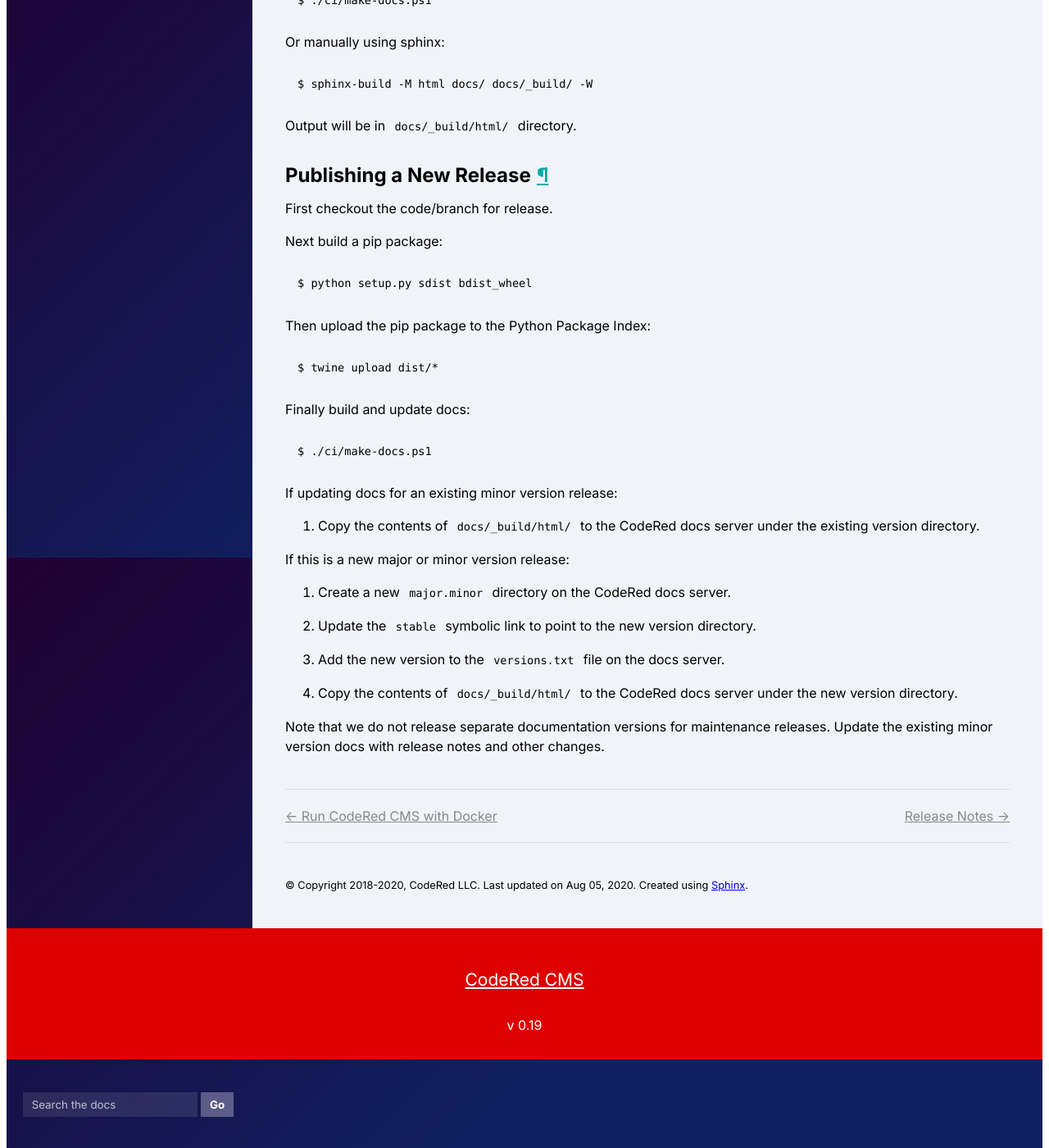
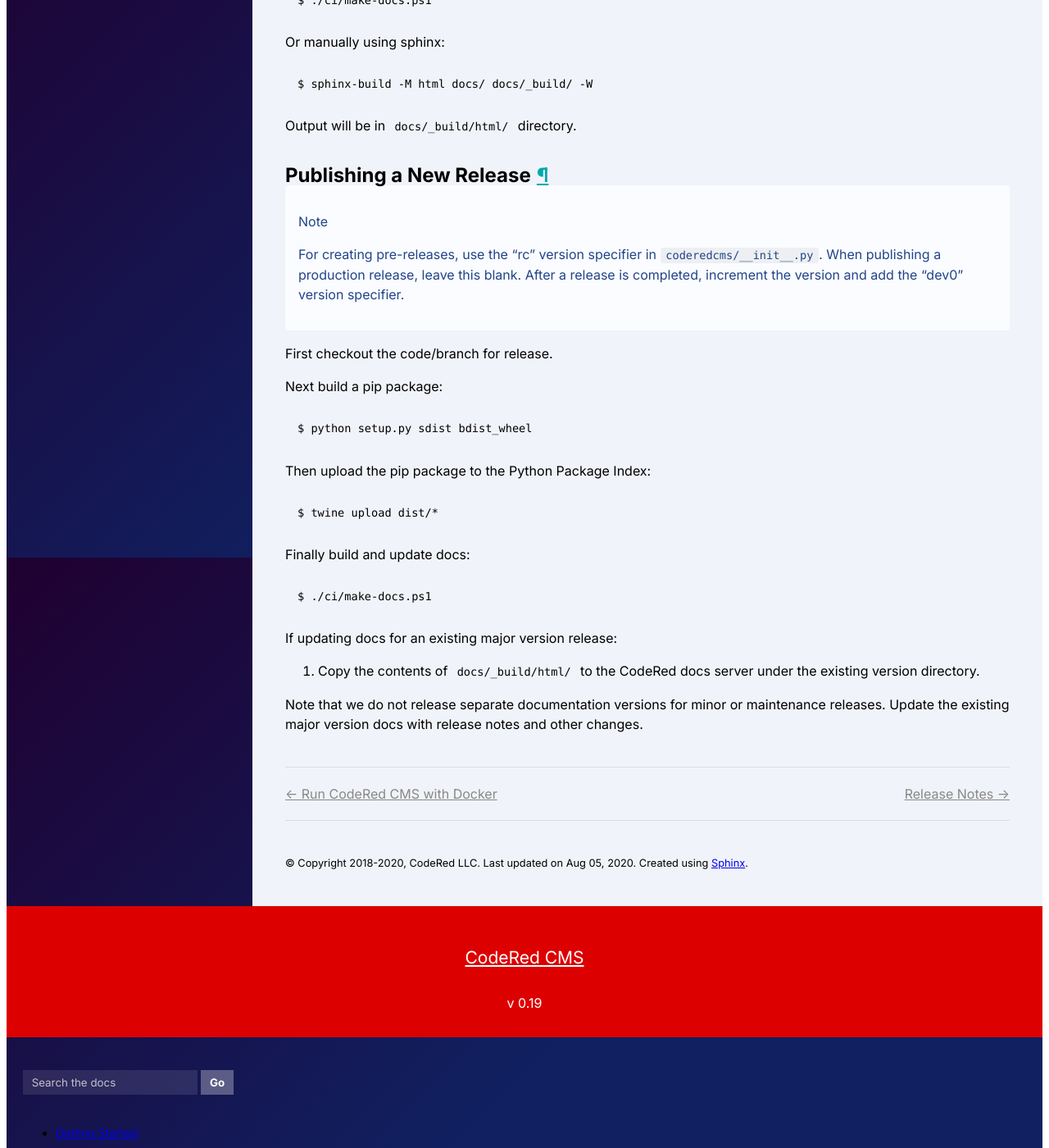
Before and after one commit to Gouldian0120/codecms, a Sphinx documentation site: the page built from docs/contributing/index.rst, in a window 1280 px wide and 1400 px high, scrolled down 5628 px. Shown: the whole window at 82% size. Built offline with Sphinx 7.4.7, drawn with Linux system fonts in a browser that asks for light colours.

Commit message:
Add support for pre/post/dev releases (#351)

```diff
--- a/docs/contributing/index.rst
+++ b/docs/contributing/index.rst
@@ -295,6 +295,13 @@ Output will be in ``docs/_build/html/`` directory.
 Publishing a New Release
 ------------------------
 
+.. note::
+
+    For creating pre-releases, use the "rc" version specifier in
+    ``coderedcms/__init__.py``. When publishing a production release, leave this
+    blank. After a release is completed, increment the version and add the
+    "dev0" version specifier.
+
 First checkout the code/branch for release.
 
 Next build a pip package:
@@ -315,19 +322,11 @@ Finally build and update docs:
 
     $ ./ci/make-docs.ps1
 
-If updating docs for an existing minor version release:
+If updating docs for an existing major version release:
 
 #. Copy the contents of ``docs/_build/html/`` to the CodeRed docs server under
    the existing version directory.
 
-If this is a new major or minor version release:
-
-#. Create a new ``major.minor`` directory on the CodeRed docs server.
-#. Update the ``stable`` symbolic link to point to the new version directory.
-#. Add the new version to the ``versions.txt`` file on the docs server.
-#. Copy the contents of ``docs/_build/html/`` to the CodeRed docs server under
-   the new version directory.
-
-Note that we do not release separate documentation versions for maintenance
-releases. Update the existing minor version docs with release notes and other
-changes.
+Note that we do not release separate documentation versions for minor or
+maintenance releases. Update the existing major version docs with release notes
+and other changes.
```
Also changed, not shown: coderedcms/__init__.py (+28 -2 lines).
